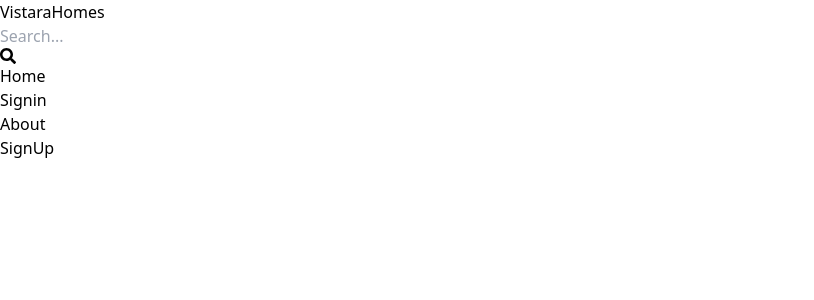
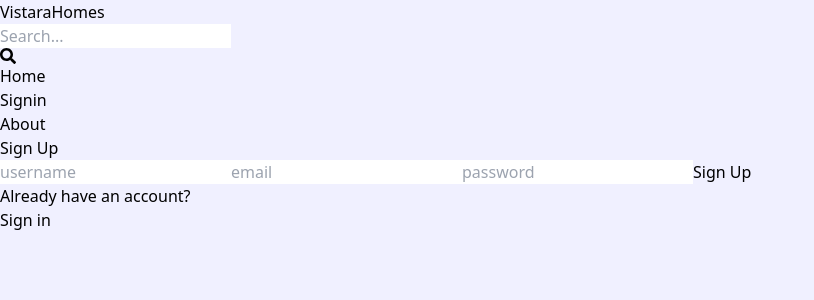
Before and after one commit to naidu-3009/realestate-project-fullstack, a React (Vite) app in the folder client/: page /signup in a window 1280 px wide. Shown: the top 300 px of the page, without its empty margins (0-814 px from the left). Built offline with nearby package versions, Linux system fonts and the light colour scheme.

Commit message:
signup page layout done

```diff
--- a/client/src/index.css
+++ b/client/src/index.css
@@ -1,3 +1,7 @@
 @tailwind base;
 @tailwind components;
 @tailwind utilities;
+
+body{
+    background-color: rgb(240,240,255);
+}
--- a/client/src/pages/Signup.jsx
+++ b/client/src/pages/Signup.jsx
@@ -1,9 +1,27 @@
 import React from 'react'
+import { Link } from 'react-router-dom'
 
 export default function SignUp() {
   return (
-    <div>
-      SignUp
+<div className='p-3 max-w-lg mx-auto'>
+  <div className='bg-white p-6 rounded-lg shadow-md flex flex-col h-full'>
+    <h1 className='text-3xl text-center font-semibold my-7'>Sign Up</h1>
+    <form className='flex flex-col gap-4 flex-grow'>
+      <input type="text" placeholder='username' className='border p-3 rounded-lg focus:outline-none' id='username' />
+      <input type="text" placeholder='email' className='border p-3 rounded-lg focus:outline-none' id='email' />
+      <input type="password" placeholder='password' className='border p-3 rounded-lg focus:outline-none' id='password' />
+      <button className='bg-slate-700 text-white p-3 rounded-lg uppercase hover:opacity-95 disabled:opacity-80'>Sign Up</button>
+    </form>
+    <div className="flex justify-center mt-5">
+      <p>Already have an account?</p>
+      <Link to={"/Signin"}>
+        <span className='text-blue-700 ml-2 cursor-pointer'>Sign in</span>
+      </Link>
     </div>
+  </div>
+</div>
+
+
+
   )
 }
```
